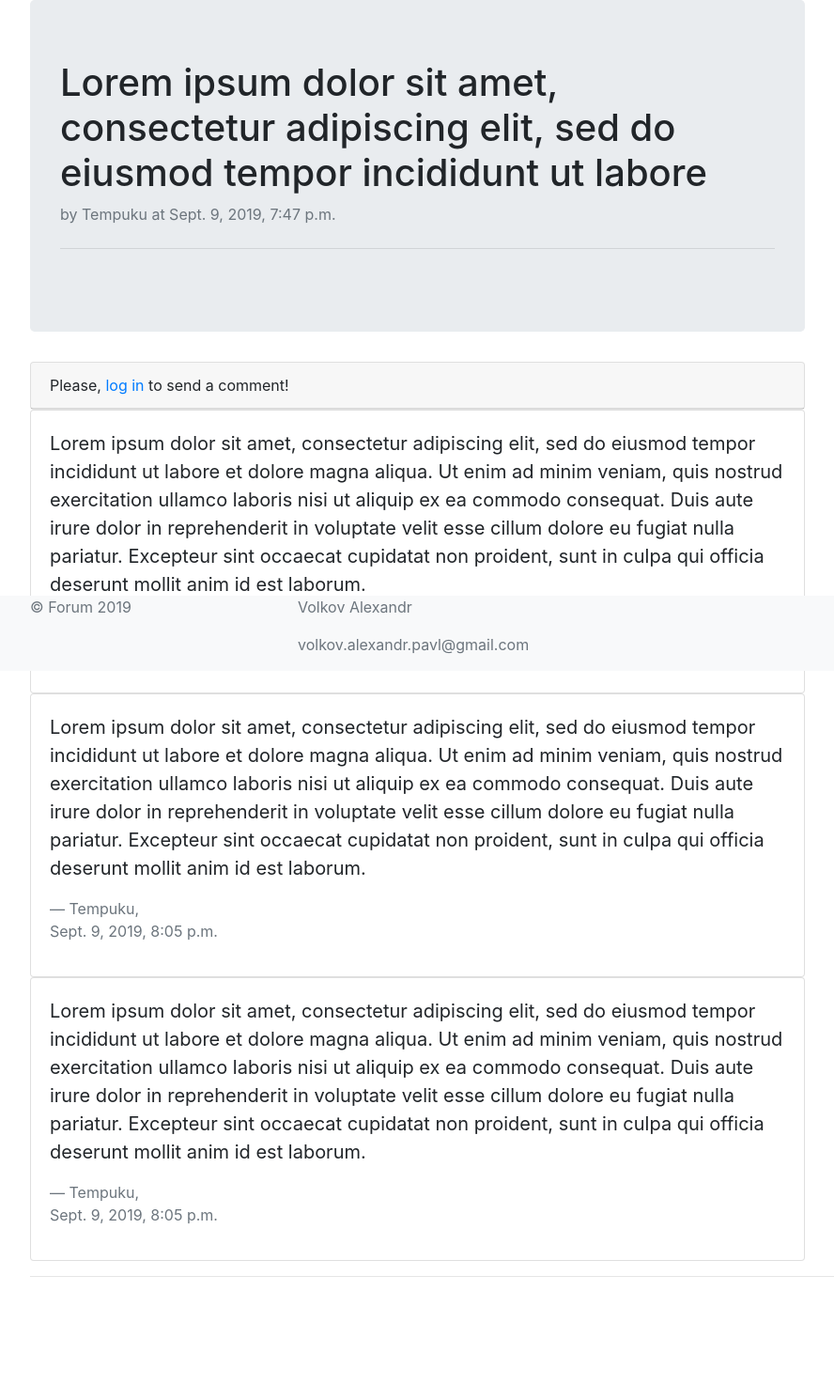
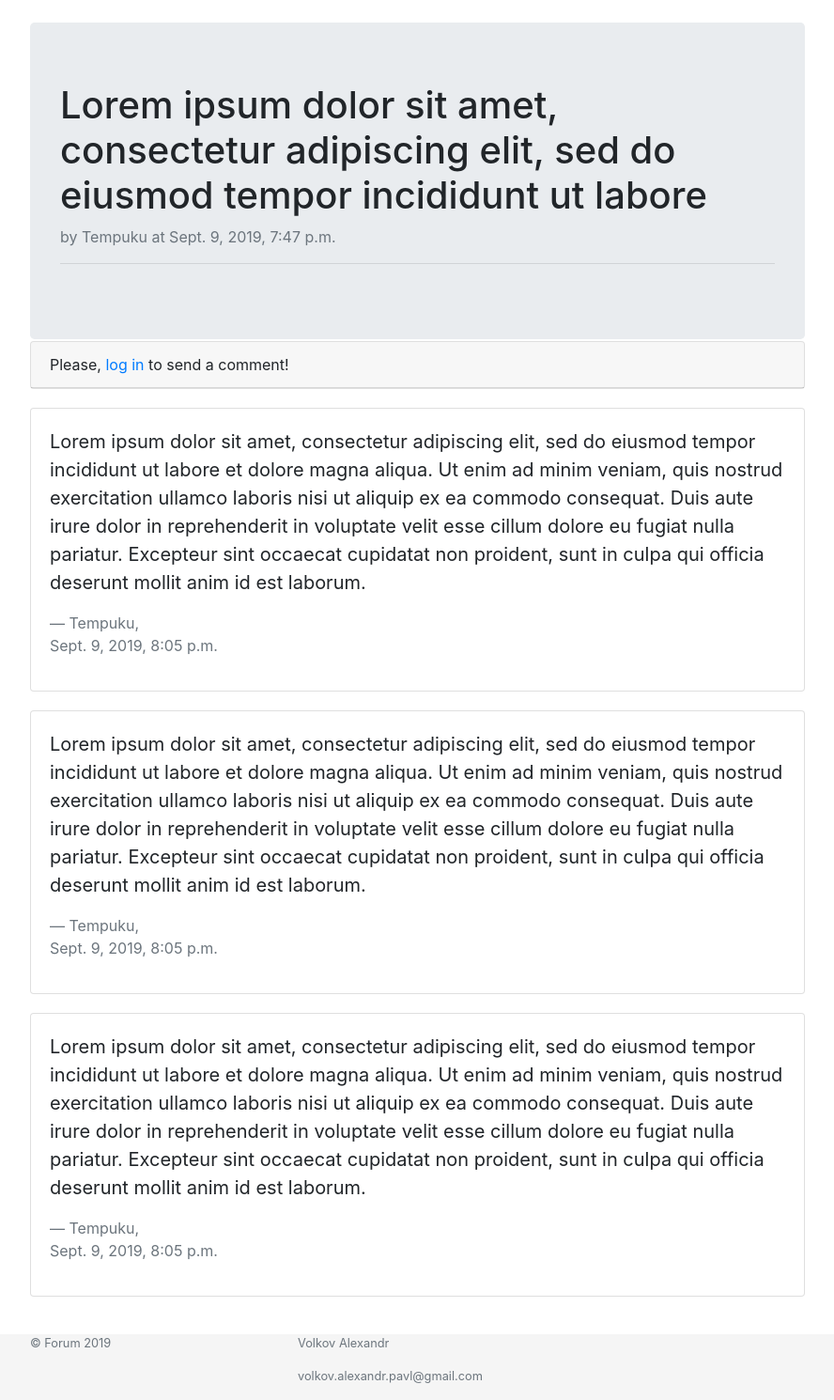
Before and after one commit to tempuku/django_forum, a Django app: page /forum/1 in a window 1280 px wide. Shown: the part 86-1576 px from the top of the page at 94% size, without its empty margins (53-941 px from the left). Before the commit the page ends 1445 px from the top, so only its background shows below. Run offline with Django 3.2, Linux system fonts and the light colour scheme; data comes from the database, SQL or seed files in the repository; both versions use the stored data as it was after the commit; some libraries are stand-ins or nearby versions.

Commit message:
Set examples, change html

```diff
--- a/forum/templates/forum/forum.html
+++ b/forum/templates/forum/forum.html
@@ -4,12 +4,12 @@
 {% block title %} Forum -{{ forum.title }} {% endblock %}
 
 {% block body %}
-<div class="row">
+<div class="row mt-4">
   <div class="col-md-9">
     <div class="jumbotron ">
       <h1>{{forum.title}}</h1>
         <p class="mb-2 text-muted"> by {{ forum.user }} at {{ forum.created_at }}</p>
-        <hr class="my-4">
+        <hr>
     </div>
   </div>
 </div>
--- a/forum/templates/forum/index.html
+++ b/forum/templates/forum/index.html
@@ -6,7 +6,7 @@
 {% block body %}
 
 <div class="row">
-  <div class="col-md-9 m-4">
+  <div class="col-md-9 my-4">
 {% if user.is_authenticated %}
     <form action="{% url 'index' %}" method="post">
       {% csrf_token %} {{ form|crispy }}
--- /dev/null
+++ b/static/css/style.css
@@ -0,0 +1,24 @@
+html {
+  position: relative;
+  min-height: 100%;
+}
+body {
+  /* Margin bottom by footer height */
+  margin-bottom: 60px;
+}
+.footer {
+  position: absolute;
+  bottom: 0;
+  width: 100%;
+  /* Set the fixed height of the footer here */
+  height: auto;
+  background-color: #f5f5f5;
+}
+.hr {
+  margin-top: 0;
+}
+
+.card{
+  margin-bottom: 20px;
+  bottom: 30px;
+}
--- a/templates/_base.html
+++ b/templates/_base.html
@@ -1,11 +1,13 @@
 <!doctype  html>
+{% load static %}
 <html  lang="en">
   <head>
     <link  rel="stylesheet"  href="https://maxcdn.bootstrapcdn.com/bootstrap/4.0.0/css/bootstrap.min.css"  integrity="sha384-Gn5384xqQ1aoWXA+058RXPxPg6fy4IWvTNh0E263XmFcJlSAwiGgFAW/dAiS6JXm"  crossorigin="anonymous">
+    <link rel="stylesheet" href="{% static 'css/style.css' %}">
     <title>{% block title %} {% endblock %}</title>
   </head>
   <body>
-    <nav class="navbar navbar-expand-lg bg-primary navbar-dark">
+    <nav class="navbar navbar-expand-md bg-primary navbar-dark">
       <a class="navbar-brand" href="{% url 'index' %}">
         <img src="https://www.forum-media.ru/images/forum-logo_300x300.png" alt="Forum Logo" height="60">
       </a>
@@ -37,11 +39,11 @@
     <div  class="container">
         {% block body %}
         {% endblock %}
-        <hr>
     </div>
-    <footer class="footer bg-light text-muted fixed-bottom">
+    <footer class="footer text-muted">
+
       <div class="container">
-        <div class="row">
+        <div class="row small">
           <div class="col-sm-3 text-sm-left text-center">
             <p>© Forum 2019</p>
           </div>
```
Also changed, not shown: django_forum/settings.py (+17 -15 lines), db.sqlite3.
